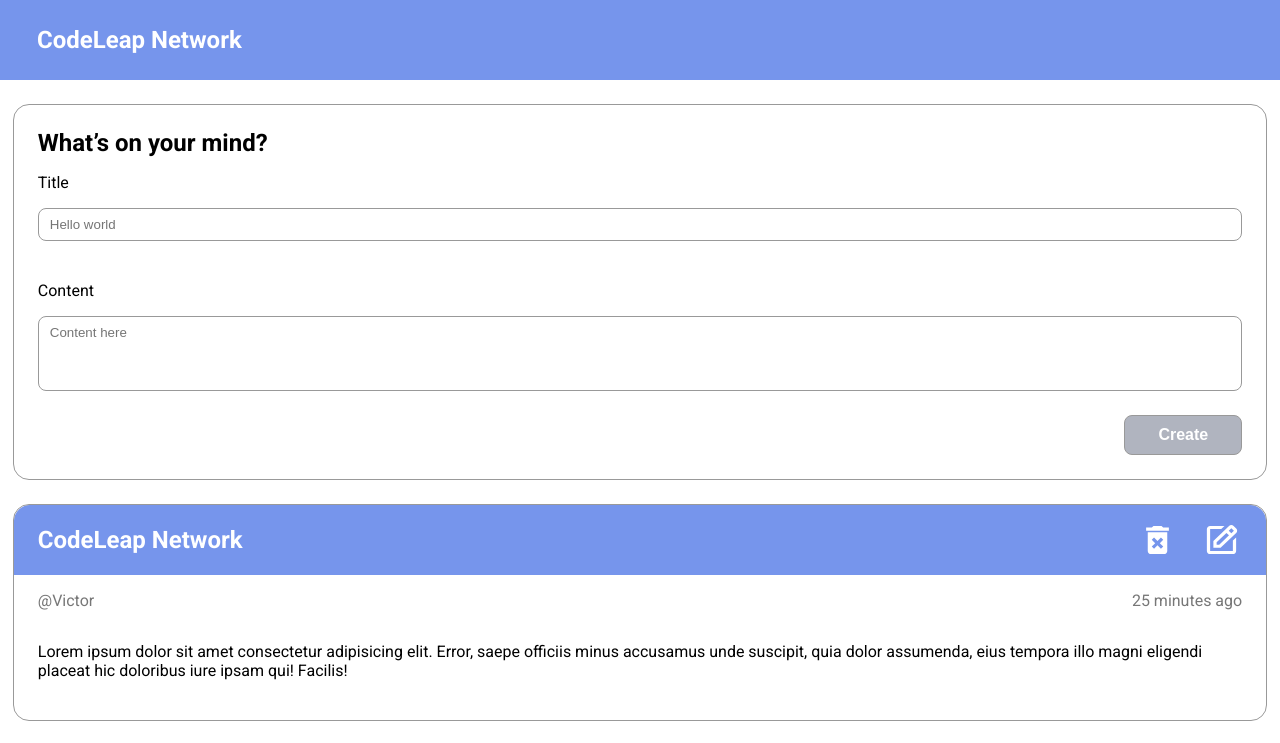
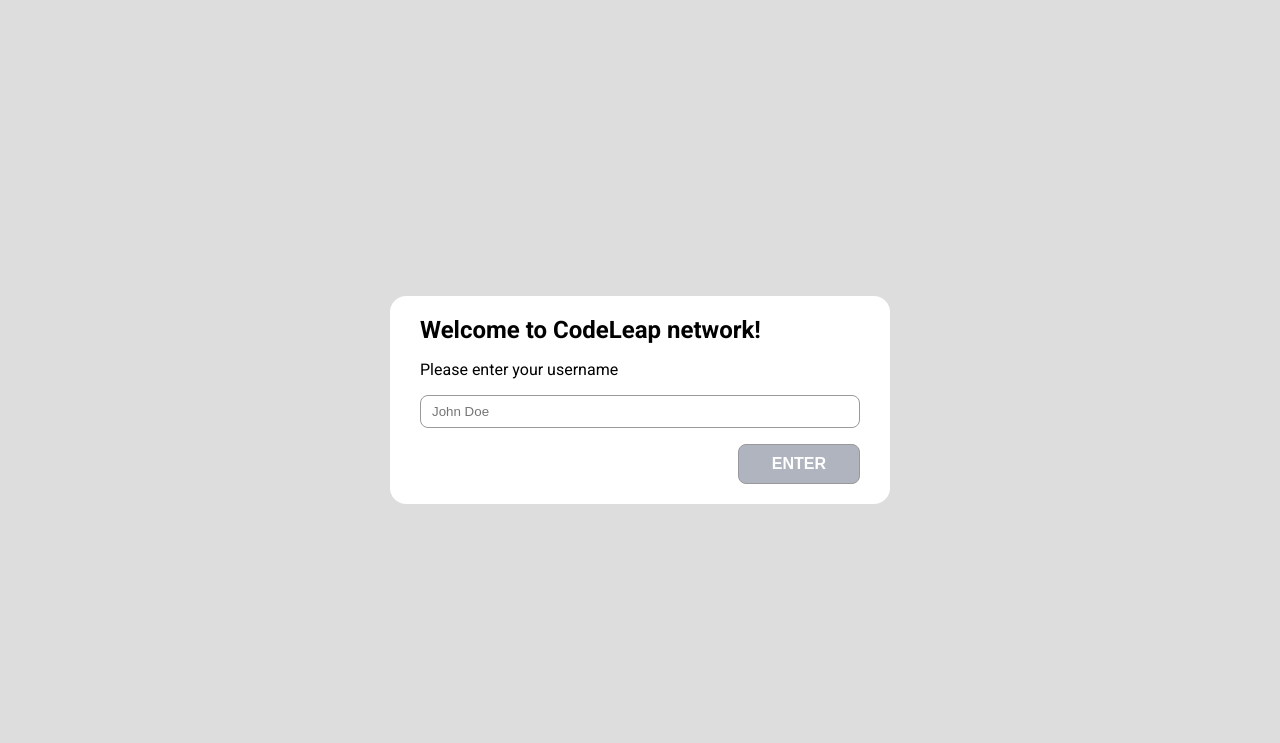
Before and after one commit to paulosrlj/PostsBlog, a React (Vite) app: page / in a window 1280 px wide. Shown: the top 743 px of the page. Built offline with nearby package versions, Linux system fonts and the light colour scheme.

Commit message:
feat: add route navigation

```diff
--- a/package.json
+++ b/package.json
@@ -13,6 +13,7 @@
     "react": "^18.2.0",
     "react-dom": "^18.2.0",
     "react-redux": "^8.0.5",
+    "react-router-dom": "^6.10.0",
     "sass": "^1.61.0"
   },
   "devDependencies": {
--- a/src/App.tsx
+++ b/src/App.tsx
@@ -1,12 +1,18 @@
-import { useState } from 'react'
+import { useState } from "react";
+import { BrowserRouter, Route, Link, Routes } from "react-router-dom";
 
-import SignUp from './pages/SignUp/SignUp'
-import MainScreen from './pages/MainScreen/MainScreen'
+import SignUp from "./pages/SignUp/SignUp";
+import MainScreen from "./pages/MainScreen/MainScreen";
 
 function App() {
   return (
-    <MainScreen />
-  )
+    <BrowserRouter>
+      <Routes>
+        <Route path="/" element={<SignUp />} />
+        <Route path="/posts/:username" element={<MainScreen />} />
+      </Routes>
+    </BrowserRouter>
+  );
 }
 
-export default App
+export default App;
--- a/src/pages/MainScreen/MainScreen.tsx
+++ b/src/pages/MainScreen/MainScreen.tsx
@@ -3,8 +3,12 @@
 
 import styles from "./style.module.scss";
 import Post from "../../components/Post";
+import { useParams } from "react-router-dom";
 
 function MainScreen() {
+
+  const { username } = useParams();
+
   return (
     <div className={styles.container}>
       <Header />
--- a/src/pages/SignUp/SignUp.tsx
+++ b/src/pages/SignUp/SignUp.tsx
@@ -5,8 +5,12 @@
 import Input from "../../components/Input";
 import Button from "../../components/Button";
 import { inputActions } from "../../actions/input";
+import { useNavigate } from "react-router-dom";
 
 function SignUp() {
+
+  const navigate = useNavigate();
+
   const valid = useSelector((state: any) => state.signUpInput.valid);
 
   const value = useSelector((state: any) => state.signUpInput.inputValue);
@@ -16,6 +20,10 @@
   function handleInputChange(e: React.ChangeEvent<HTMLInputElement>) {
     dispatch(inputActions.updateInput(e.target.value));
     dispatch(inputActions.verifyIfIsInvalid());
+  }
+
+  function handleOnClick() {
+    navigate(`/posts/${value}`);
   }
 
   return (
@@ -33,7 +41,7 @@
             value={value}
             onChange={handleInputChange}
           />
-          <Button disabled={!valid}>ENTER</Button>
+          <Button onClick={handleOnClick} disabled={!valid}>ENTER</Button>
         </div>
       </div>
     </div>
```
Also changed, not shown: 1 other file (tests, documents, lock files or other folders).
